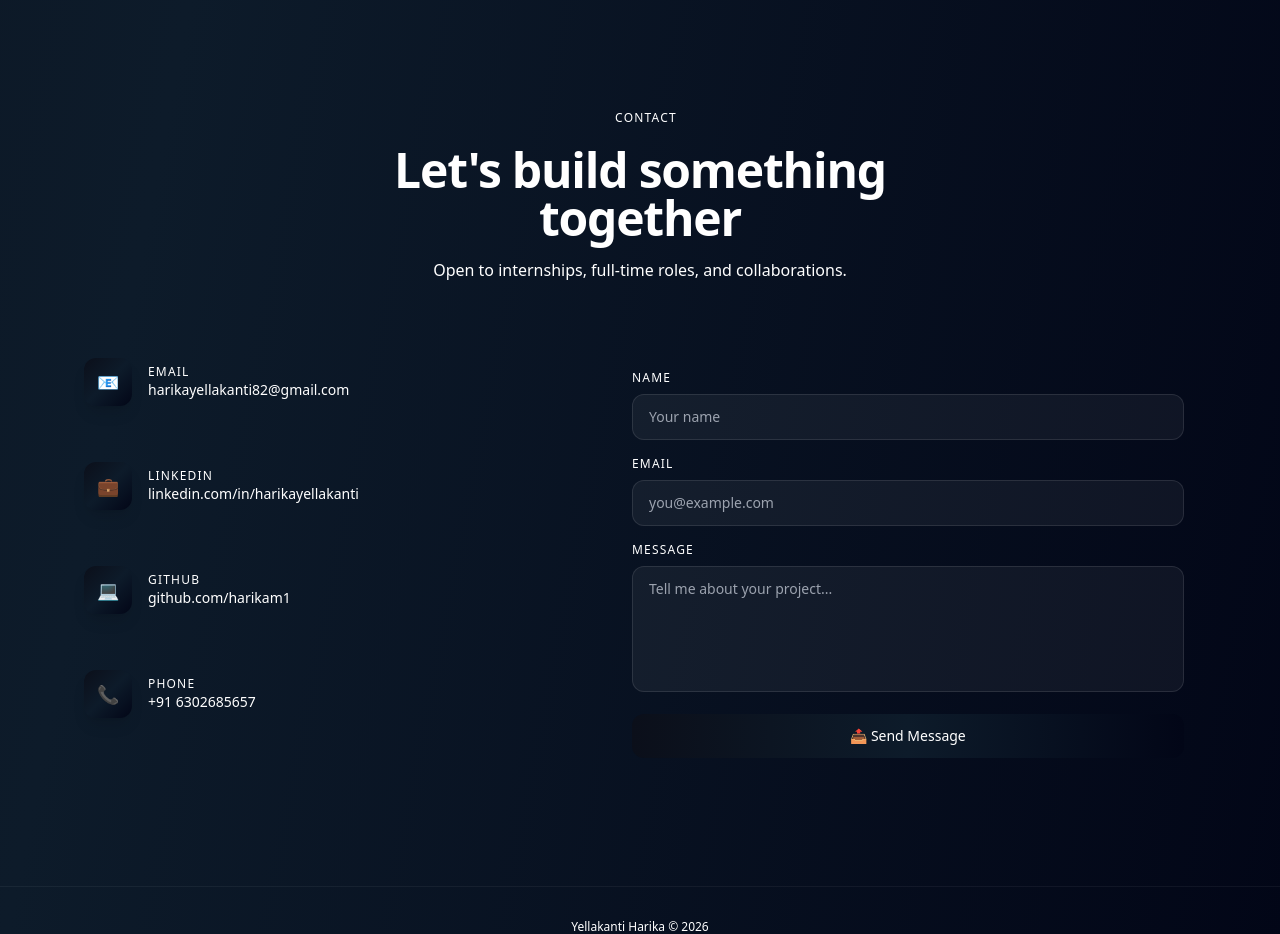
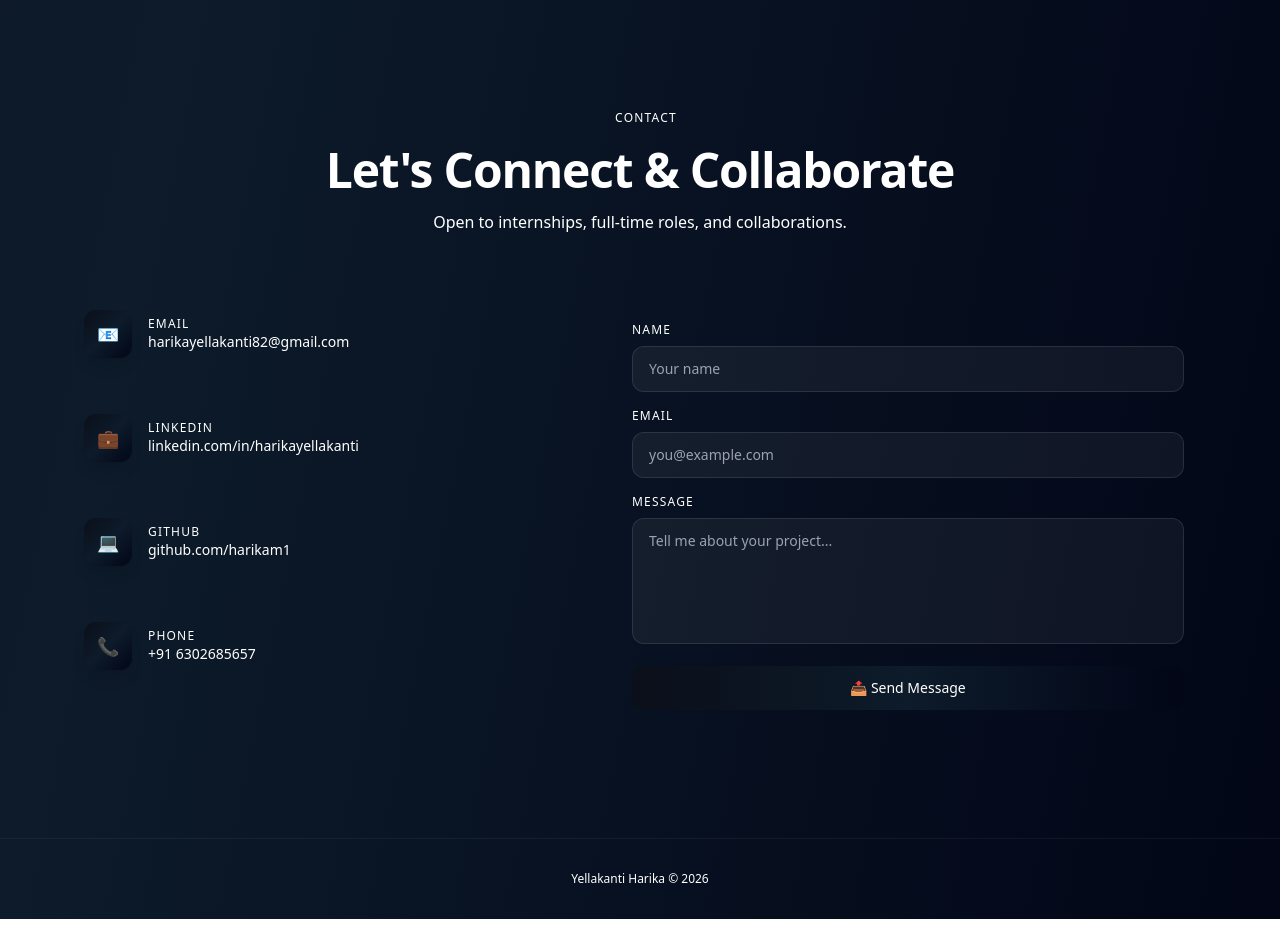
Before and after one commit to harikam1/harikaPortfolio, a React (Vite) app: page / in a window 1280 px wide. Shown: the part 5580-6514 px from the top of the page. Built offline with nearby package versions, Linux system fonts and the light colour scheme.

Commit message:
fix: added contact-connect

```diff
--- a/src/components/Contact.jsx
+++ b/src/components/Contact.jsx
@@ -72,7 +72,7 @@ export default function Contact() {
       <div className="mx-auto max-w-6xl">
         <SectionHeader
           eyebrow="Contact"
-          title="Let's build something together"
+          title="Let's Connect & Collaborate"
           desc="Open to internships, full-time roles, and collaborations."
         />
 
```
